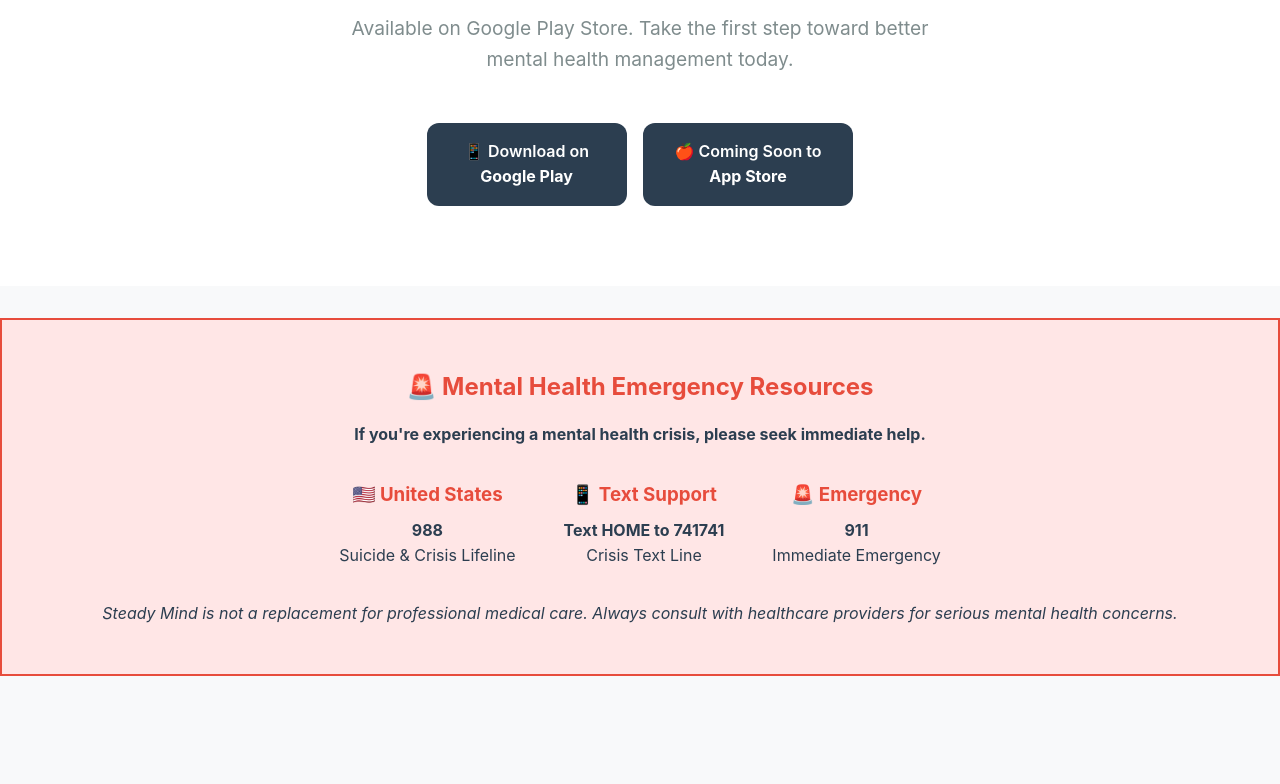
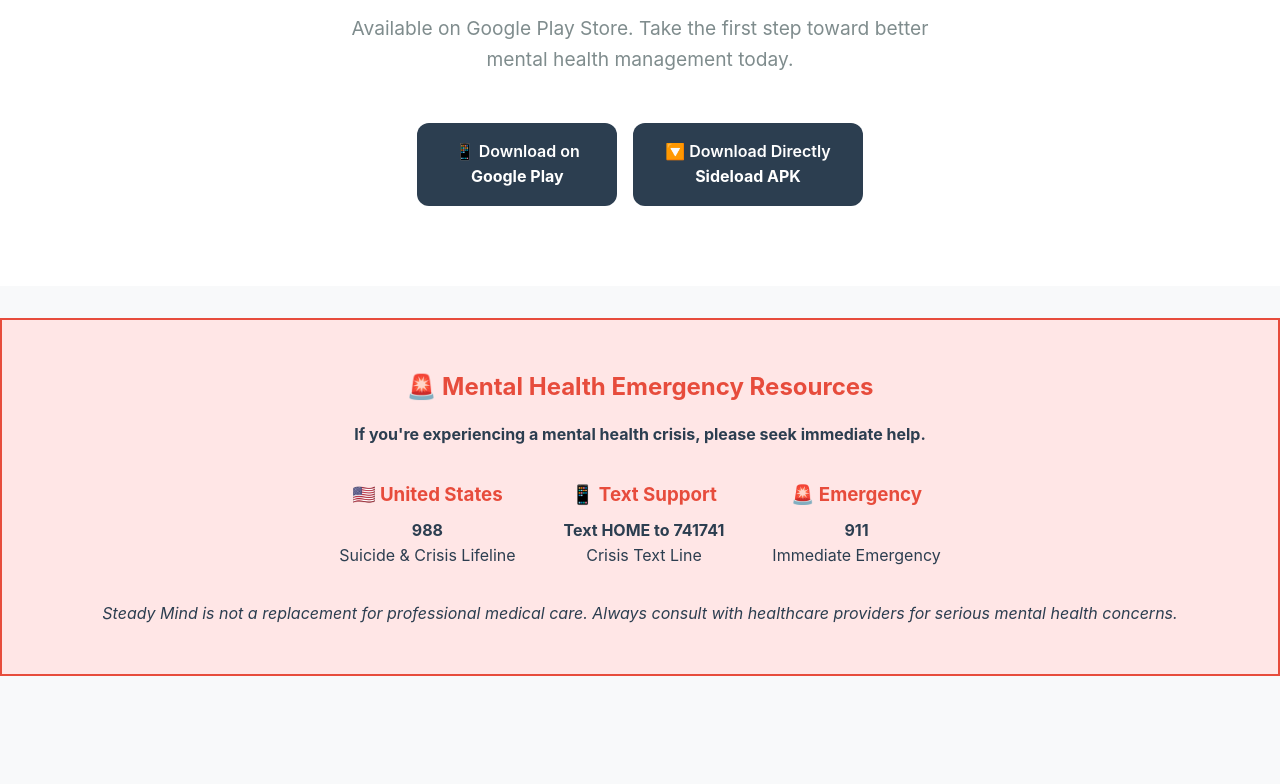
Before and after one commit to EnRICHedCreations/SteadyMind, a plain HTML site: page index.html in a window 1280 px wide. Shown: the part 2476-3260 px from the top of the page. Drawn offline with Linux system fonts and the light colour scheme.

Commit message:
Update index.html

```diff
--- a/index.html
+++ b/index.html
@@ -453,7 +453,6 @@
             </div>
         </div>
     </header>
-
     <main>
         <section id="home" class="hero">
             <div class="container">
@@ -549,9 +548,9 @@
                         <div>📱 Download on</div>
                         <div><strong>Google Play</strong></div>
                     </a>
-                    <a href="#" class="app-badge">
-                        <div>🍎 Coming Soon to</div>
-                        <div><strong>App Store</strong></div>
+                    <a href="https://www.mediafire.com/file/j6dill5e8i812wa/SteadyMind.apk/file" class="app-badge">
+                        <div>🔽 Download Directly</div>
+                        <div><strong>Sideload APK</strong></div>
                     </a>
                 </div>
             </div>
```
